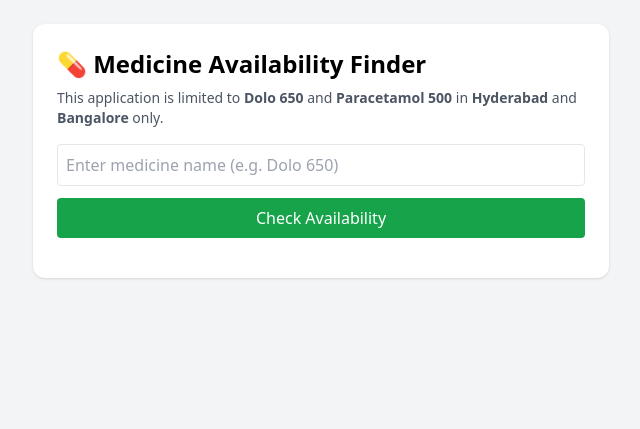
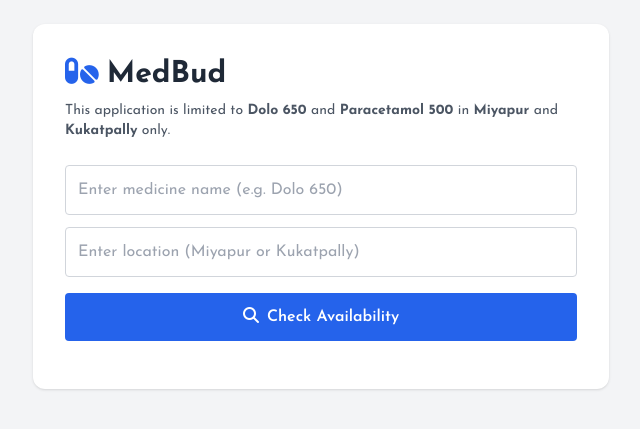
Before and after one commit to Alag-101/medbud, a Flask app: page / in a window 1280 px wide. Shown: the top 429 px of the page, without its empty margins (319-959 px from the left). Run offline with Flask 3, Linux system fonts and the light colour scheme; some libraries are stand-ins or nearby versions.

Commit message:
Update index.html 0.1

```diff
--- a/templates/index.html
+++ b/templates/index.html
@@ -2,78 +2,115 @@
 <html lang="en">
 <head>
     <meta charset="UTF-8">
-    <title>Medicine Availability Finder</title>
+    <title>MedBud</title>
     <script src="https://cdn.tailwindcss.com"></script>
+    <link rel="stylesheet" href="https://cdnjs.cloudflare.com/ajax/libs/font-awesome/6.4.0/css/all.min.css">
+    <link href="https://fonts.googleapis.com/css2?family=Josefin+Sans:wght@400;600;700&display=swap" rel="stylesheet">
+    <style>
+        body {
+            font-family: 'Josefin Sans', sans-serif;
+        }
+        .font-jose {
+            font-family: 'Josefin Sans', sans-serif;
+        }
+    </style>
 </head>
 
-<body class="bg-gray-100 p-6">
+<body class="bg-gray-100 p-6 font-jose">
 
-<div class="max-w-xl mx-auto bg-white p-6 rounded-xl shadow">
-    <h1 class="text-2xl font-bold mb-2">💊 Medicine Availability Finder</h1>
+<div class="max-w-xl mx-auto bg-white p-8 rounded-xl shadow">
+    <h1 class="text-3xl font-bold mb-2 text-gray-800">
+        <i class="fas fa-pills mr-2 text-blue-600"></i>MedBud
+    </h1>
 
-    <p class="text-sm text-gray-600 mb-4">
+    <p class="text-sm text-gray-600 mb-6">
         This application is limited to <b>Dolo 650</b> and <b>Paracetamol 500</b>
-        in <b>Hyderabad</b> and <b>Bangalore</b> only.
+        in <b>Miyapur</b> and <b>Kukatpally</b> only.
     </p>
 
     <input
         id="medicine"
         type="text"
         placeholder="Enter medicine name (e.g. Dolo 650)"
-        class="w-full p-2 border rounded mb-3"
+        class="w-full p-3 border border-gray-300 rounded mb-3 font-jose focus:outline-none focus:ring-2 focus:ring-blue-500"
+    />
+
+    <input
+        id="location"
+        type="text"
+        placeholder="Enter location (Miyapur or Kukatpally)"
+        class="w-full p-3 border border-gray-300 rounded mb-4 font-jose focus:outline-none focus:ring-2 focus:ring-blue-500"
     />
 
     <button
         onclick="searchMedicine()"
-        class="w-full bg-green-600 text-white p-2 rounded"
+        class="w-full bg-blue-600 hover:bg-blue-700 text-white p-3 rounded font-semibold transition duration-200"
     >
-        Check Availability
+        <i class="fas fa-search mr-2"></i>Check Availability
     </button>
 
-    <div id="summary" class="mt-4 font-medium"></div>
+    <div id="validation" class="mt-4 font-medium"></div>
+    <div id="summary" class="mt-4 font-medium text-gray-700"></div>
     <div id="results" class="mt-4"></div>
 </div>
 
 <script>
 function searchMedicine() {
-    const medicine = document.getElementById("medicine").value;
+    const medicine = document.getElementById("medicine").value.trim();
+    const location = document.getElementById("location").value.trim();
+    const validationDiv = document.getElementById("validation");
+    const summaryDiv = document.getElementById("summary");
+    const resultsDiv = document.getElementById("results");
+
+    // Clear previous messages
+    validationDiv.innerHTML = "";
+    summaryDiv.innerHTML = "";
+    resultsDiv.innerHTML = "";
+
+    // Validate location
+    if (!location || (location !== "Miyapur" && location !== "Kukatpally")) {
+        validationDiv.innerHTML = `<p class="text-red-600"><i class="fas fa-exclamation-circle mr-2"></i>Please enter <b>Miyapur</b> or <b>Kukatpally</b></p>`;
+        return;
+    }
+
+    if (!medicine) {
+        validationDiv.innerHTML = `<p class="text-red-600"><i class="fas fa-exclamation-circle mr-2"></i>Please enter a medicine name</p>`;
+        return;
+    }
 
     fetch("/search", {
         method: "POST",
         headers: {"Content-Type": "application/json"},
-        body: JSON.stringify({ medicine })
+        body: JSON.stringify({ medicine, location })
     })
     .then(res => res.json())
     .then(data => {
-        const summary = document.getElementById("summary");
-        const results = document.getElementById("results");
-
-        results.innerHTML = "";
-
-        summary.innerHTML = `
-            Checked ${data.total_apps_checked} apps ·
-            Available on ${data.available_count}
+        summaryDiv.innerHTML = `
+            <i class="fas fa-check-circle text-green-600 mr-2"></i>Checked ${data.total_apps_checked} apps · Available on ${data.available_count}
         `;
 
         if (data.available_count === 0) {
-            results.innerHTML = "<p class='text-red-600'>No stock available nearby.</p>";
+            resultsDiv.innerHTML = "<p class='text-red-600'><i class='fas fa-info-circle mr-2'></i>No stock available nearby.</p>";
             return;
         }
 
         data.results.forEach(p => {
-            results.innerHTML += `
-                <div class="border p-3 rounded mb-3">
-                    <h3 class="font-semibold">${p.app}</h3>
-                    <p>📍 ${p.distance_km} km away</p>
-                    <p>⏱️ ${p.delivery_minutes} mins</p>
-                    <p>💰 ₹${p.price}</p>
+            resultsDiv.innerHTML += `
+                <div class="border border-gray-200 p-4 rounded mb-3 hover:shadow-md transition duration-200">
+                    <h3 class="font-semibold text-gray-800 mb-2">${p.app}</h3>
+                    <p class="text-gray-600 mb-1"><i class="fas fa-map-marker-alt text-red-500 mr-2 w-4"></i>${p.distance_km} km away</p>
+                    <p class="text-gray-600 mb-1"><i class="fas fa-clock text-orange-500 mr-2 w-4"></i>${p.delivery_minutes} mins</p>
+                    <p class="text-gray-600 mb-3"><i class="fas fa-rupee-sign text-green-600 mr-2 w-4"></i>₹${p.price}</p>
                     <a href="${p.link}" target="_blank"
-                       class="text-blue-600 underline">
-                       Order from app
+                       class="text-blue-600 hover:text-blue-800 font-semibold">
+                       <i class="fas fa-external-link-alt mr-1"></i>Order from app
                     </a>
                 </div>
             `;
         });
+    })
+    .catch(error => {
+        validationDiv.innerHTML = `<p class="text-red-600"><i class="fas fa-times-circle mr-2"></i>Error: ${error.message}</p>`;
     });
 }
 </script>
```
